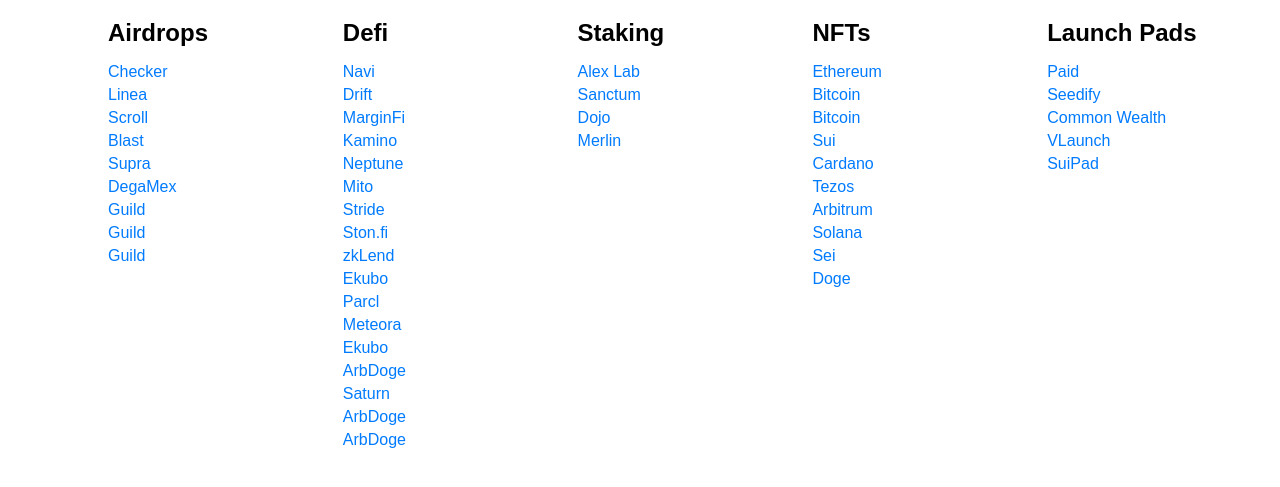
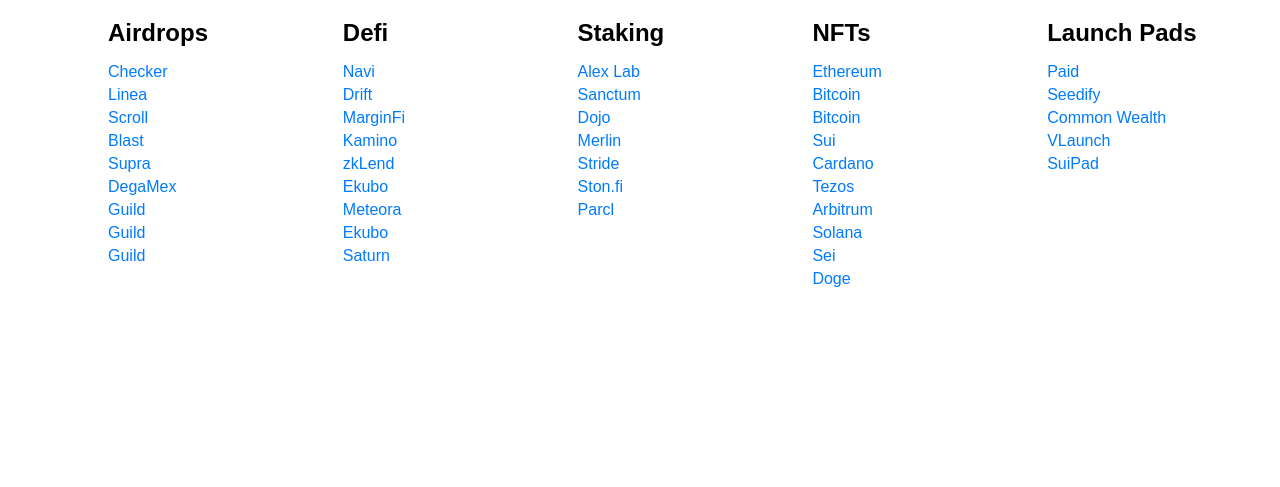
Before and after one commit to 8morr/crypto-links, a plain HTML site: page index.html in a window 1280 px wide. Shown: the part 79-566 px from the top of the page. Drawn offline with Linux system fonts and the light colour scheme; a script that the page names is missing.

Commit message:
Update index.html

```diff
--- a/index.html
+++ b/index.html
@@ -33,21 +33,12 @@
                 <li><a href="https://app.drift.trade/" target="_blank">Drift</a></li>
                 <li><a href="https://app.marginfi.com/" target="_blank">MarginFi</a></li>
                 <li><a href="https://app.kamino.finance/" target="_blank">Kamino</a></li>
-                <li><a href="https://nept.finance/" target="_blank">Neptune</a></li>
-                <li><a href="https://mito.fi/" target="_blank">Mito</a></li>
-                <li><a href="https://www.stride.zone/" target="_blank">Stride</a></li>
-                <li><a href="https://app.ston.fi/staking" target="_blank">Ston.fi</a></li>
                 <li><a href="https://app.zklend.com/markets" target="_blank">zkLend</a></li>
                 <li><a href="https://ekubo.org/" target="_blank">Ekubo</a></li>
-                <li><a href="https://app.parcl.co/lp" target="_blank">Parcl</a></li>
                 <li><a href="https://app.meteora.ag/dlmm/8iibPkw7zbNHMPcihHeBgcL7rDnHteZb2NfvTy8bNm7d"
                         target="_blank">Meteora</a></li>
                 <li><a href="https://ekubo.org/" target="_blank">Ekubo</a></li>
-                <li><a ahref="https://arbdoge.ai/earn" target="_blank">ArbDoge</a></li>
                 <li><a ahref="https://www.saturnbtc.io/app/stats" target="_blank">Saturn</a></li>
-                <li><a ahref="https://arbdoge.ai/earn" target="_blank">ArbDoge</a></li>
-                <li><a ahref="https://staking.pyth.network/" target="_blank">ArbDoge</a></li>
-
             </ul>
         </div>
         <div class="column">
@@ -57,6 +48,9 @@
                 <li><a href="https://app.sanctum.so/infinity" target="_blank">Sanctum</a></li>
                 <li><a href="https://dojo.trading/launchpad?p=daojo" target="_blank">Dojo</a></li>
                 <li><a href="https://merlin-seal.meson.fi/" target="_blank">Merlin</a></li>
+                <li><a href="https://app.stride.zone/" target="_blank">Stride</a></li>
+                <li><a href="https://app.ston.fi/staking" target="_blank">Ston.fi</a></li>
+                <li><a href="https://app.parcl.co/lp" target="_blank">Parcl</a></li>
             </ul>
         </div>
         <div class="column">
```
